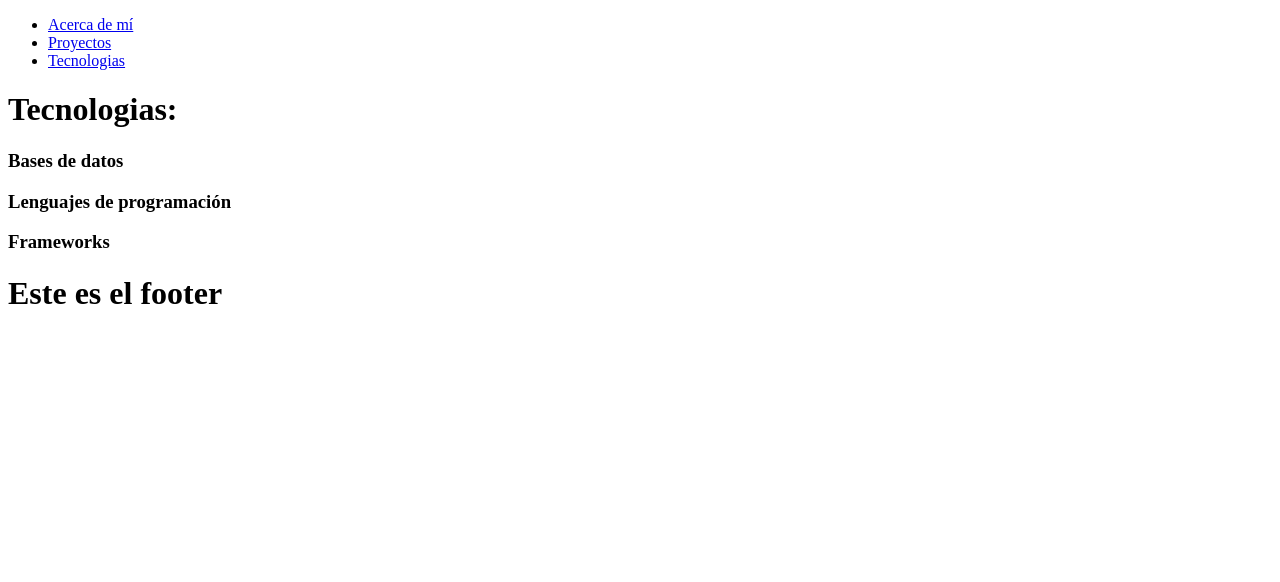
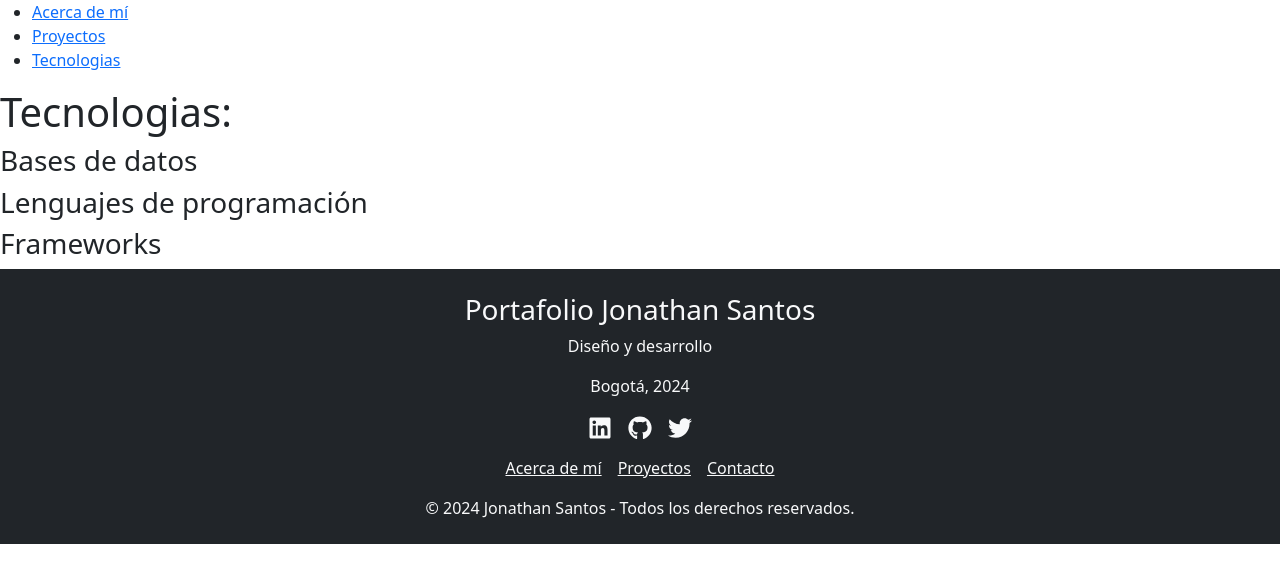
Before and after one commit to jonathansan04/Portafolio, a React (Vite) app in the folder Portafolio/: page /Portafolio/tech in a window 1280 px wide. Shown: the top 582 px of the page. Built offline with nearby package versions, Linux system fonts and the light colour scheme.

Commit message:
Estilos footer

```diff
--- a/Portafolio/package.json
+++ b/Portafolio/package.json
@@ -13,8 +13,10 @@
     "deploy": "gh-pages -d dist"
   },
   "dependencies": {
+    "bootstrap": "^5.3.3",
     "react": "^18.3.1",
     "react-dom": "^18.3.1",
+    "react-icons": "^5.3.0",
     "react-router-dom": "^6.28.0"
   },
   "devDependencies": {
--- a/Portafolio/src/components/Footer.jsx
+++ b/Portafolio/src/components/Footer.jsx
@@ -1,10 +1,50 @@
 import  React from 'react';
+import { useLayoutEffect, useRef, useEffect } from 'react';
+import '../styles/Footer.css'
+import { FaLinkedin, FaGithub, FaTwitter } from 'react-icons/fa';
 
- function Footer() {
+ function Footer({footerWidth,footerBackground}) {
+  const footerRef = useRef(null);
+
+  useLayoutEffect(()=>{
+      const bodyWidth = document.body.clientWidth;
+      const footerRefNode = footerRef.current;
+      if(bodyWidth>=1279){
+          footerRefNode.style.width = `${ footerWidth / 10 }rem`
+      }
+  },[])
   return (
-    <div>
-      <h1>Este es el footer</h1>
-    </div>
+
+    <footer className="bg-dark text-light py-4" ref={footerRef}>
+       <div className="container text-center">
+        <h3 className='footer-sienna-tittle'>Portafolio Jonathan Santos</h3>
+        <section className='footer-credits'>
+            <p>Diseño y desarrollo</p>
+            <p className='footer-location'>Bogotá, 2024</p>
+        </section>
+
+        <div className="mb-3">
+          <a href="https://www.linkedin.com/in/tuusuario" target="_blank" rel="noopener noreferrer" className="text-light mx-2">
+            <FaLinkedin size={24} />
+          </a>
+          <a href="https://github.com/jonathansan04" target="_blank" rel="noopener noreferrer" className="text-light mx-2">
+            <FaGithub size={24} />
+          </a>
+          <a href="https://twitter.com/tuusuario" target="_blank" rel="noopener noreferrer" className="text-light mx-2">
+            <FaTwitter size={24} />
+          </a>
+        </div>
+        <div className="mb-3">
+          <a href="/aboutme" className="text-light mx-2">Acerca de mí</a>
+          <a href="/proyects" className="text-light mx-2">Proyectos</a>
+          <a href="#contacto" className="text-light mx-2">Contacto</a>
+        </div>
+
+        {/* Copyright */}
+        <p className="mb-0">© 2024 Jonathan Santos - Todos los derechos reservados.</p>
+        </div>
+    </footer>
+
   );
 };
 
--- a/Portafolio/src/main.jsx
+++ b/Portafolio/src/main.jsx
@@ -1,7 +1,7 @@
 import { StrictMode } from 'react'
 import { createRoot } from 'react-dom/client'
 import App from './App.jsx'
-
+import 'bootstrap/dist/css/bootstrap.min.css';
 
 createRoot(document.getElementById('root')).render(
   <StrictMode>
--- /dev/null
+++ b/Portafolio/src/styles/Footer.css
@@ -0,0 +1,4 @@
+.footer-container{
+    background: black;
+    color: beige;
+}
```
Also changed, not shown: 1 other file (tests, documents, lock files or other folders).
